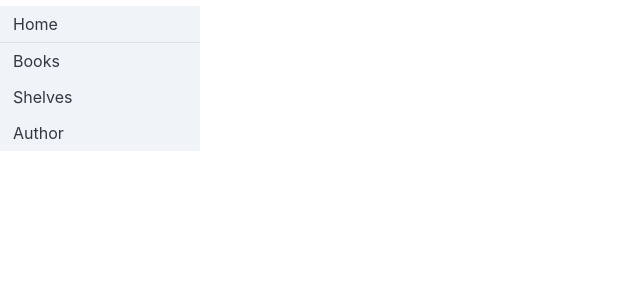
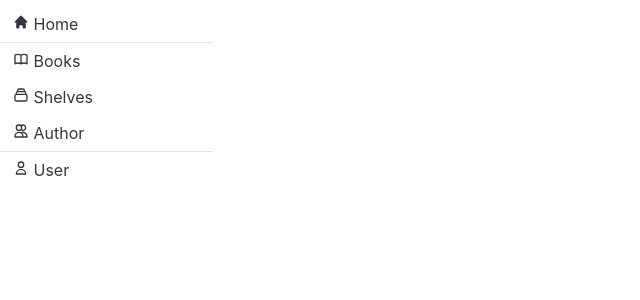
Before and after one commit to waterfox-dev/Alex, a React (Create React App) app in the folder alex-manager/: page / in a window 1280 px wide. Shown: the top 300 px of the page, without its empty margins (0-640 px from the left). Built offline with nearby package versions, Linux system fonts and the light colour scheme; the HTML template or start-up script is replaced by a standard one.

Commit message:
✨ feat(Manager): Add Shelves List

```diff
--- a/alex-manager/package.json
+++ b/alex-manager/package.json
@@ -16,6 +16,7 @@
     "@types/react-dom": "^18.3.0",
     "react": "^18.3.1",
     "react-dom": "^18.3.1",
+    "react-icons": "^5.2.1",
     "react-router-dom": "^6.23.0",
     "react-scripts": "5.0.1",
     "typescript": "^4.9.5",
--- a/alex-manager/src/App.tsx
+++ b/alex-manager/src/App.tsx
@@ -8,6 +8,7 @@ import {
 
 import BookList from './pages/BookList';
 import BookDetail from './pages/BookDetail';
+import ShelvesList from './pages/ShelvesList';
 import MenuBar from './components/MenuBar';
 
 import { Grid } from '@mui/joy';
@@ -19,7 +20,7 @@ function App() {
   return (
     <Router>
       <QueryClientProvider client={queryClient}>
-      <Grid container spacing={2} sx={{ flexGrow: 1 }}>
+      <Grid container  sx={{ flexGrow: 1 }}>
         <Grid xs={2}>
           <MenuBar />
         </Grid>
@@ -27,6 +28,7 @@ function App() {
           <Routes>
             <Route path="/books" element={<BookList />} />
             <Route path="/books/:id" element={<BookDetail />} />
+            <Route path="/shelves" element={<ShelvesList/>} />
           </Routes>
         </Grid>
       </Grid>
--- a/alex-manager/src/components/BookChip.tsx
+++ b/alex-manager/src/components/BookChip.tsx
@@ -3,7 +3,10 @@ import { Badge } from "@mui/joy";
 
 import React from "react";
 
-
+/**
+ * @param availability The availability of the book
+ * @returns The corresponding chip
+ */
 function BookChip({availability}: {availability: string}) {
 
     switch (availability) {
--- /dev/null
+++ b/alex-manager/src/components/ConnectionErrorModal.tsx
@@ -0,0 +1,42 @@
+import { Modal, ModalClose, ModalDialog, Typography } from "@mui/joy";
+import { useState } from "react";
+
+
+function ConnectionErrorModal() {
+    const [open, setOpen] = useState<boolean>(true);
+    return <Modal
+        aria-labelledby="modal-title"
+        aria-describedby="modal-desc"
+        open={open}
+        onClose={() => setOpen(false)}
+        sx={{ display: 'flex', justifyContent: 'center', alignItems: 'center' }}
+    >
+        <ModalDialog
+            variant="outlined"
+            sx={{
+                maxWidth: 500,
+                borderRadius: 'md',
+                p: 3,
+                boxShadow: 'lg',
+            }}
+            color="danger"
+        >
+            <ModalClose variant="plain" sx={{ m: 1 }} />
+            <Typography
+                component="h2"
+                id="modal-title"
+                level="h4"
+                textColor="inherit"
+                fontWeight="lg"
+                mb={1}
+            >
+                An error occured while fetching data
+            </Typography>
+            <Typography id="modal-desc" textColor="text.tertiary">
+                Make sure your internet connection is stable and try again. If the problem persists, please contact the system administrator.
+            </Typography>
+        </ModalDialog>
+    </Modal>
+}
+
+export default ConnectionErrorModal;
--- a/alex-manager/src/components/MenuBar.tsx
+++ b/alex-manager/src/components/MenuBar.tsx
@@ -1,33 +1,47 @@
 import React from "react";
-import {Divider, List, ListItem, ListItemButton, ListItemContent } from "@mui/joy";
+import { Divider, List, ListItem, ListItemButton, ListItemContent } from "@mui/joy";
 import { Link } from "react-router-dom";
+
+import { HiHome } from "react-icons/hi";
+import { HiOutlineBookOpen } from "react-icons/hi";
+import { HiOutlineCollection } from "react-icons/hi";
+import { HiOutlineUsers } from "react-icons/hi";
+import { HiOutlineUser } from "react-icons/hi";
 
 function MenuBar() {
   return (
     <List>
       <Link to="/" style={{ textDecoration: 'none', textDecorationColor: 'none' }}>
-      <ListItem variant="soft">
+        <ListItem variant="plain">
           <ListItemButton>
-            <ListItemContent>Home</ListItemContent>
+            <ListItemContent><HiHome /> Home</ListItemContent>
           </ListItemButton>
-      </ListItem>
+        </ListItem>
       </Link>
       <Divider />
       <Link to="/books" style={{ textDecoration: 'none', textDecorationColor: 'none' }}>
-        <ListItem variant="soft">
-            <ListItemButton>
-              <ListItemContent>Books</ListItemContent>
-            </ListItemButton>
+        <ListItem variant="plain">
+          <ListItemButton>
+            <ListItemContent><HiOutlineBookOpen /> Books</ListItemContent>
+          </ListItemButton>
         </ListItem>
       </Link>
-      <ListItem variant="soft">
+      <Link to="/shelves" style={{ textDecoration: 'none', textDecorationColor: 'none' }}>
+        <ListItem variant="plain">
+          <ListItemButton>
+            <ListItemContent><HiOutlineCollection /> Shelves</ListItemContent>
+          </ListItemButton>
+        </ListItem>
+      </Link>
+      <ListItem variant="plain">
         <ListItemButton>
-          <ListItemContent>Shelves</ListItemContent>
+          <ListItemContent><HiOutlineUsers /> Author</ListItemContent>
         </ListItemButton>
       </ListItem>
-      <ListItem variant="soft">
+      <Divider />
+      <ListItem variant="plain">
         <ListItemButton>
-          <ListItemContent>Author</ListItemContent>
+          <ListItemContent><HiOutlineUser /> User</ListItemContent>
         </ListItemButton>
       </ListItem>
     </List>
--- a/alex-manager/src/pages/BookDetail.tsx
+++ b/alex-manager/src/pages/BookDetail.tsx
@@ -1,8 +1,9 @@
 import { useParams } from "react-router-dom";
-import { Chip, Sheet } from "@mui/joy";
+import { Chip, CircularProgress, Sheet } from "@mui/joy";
 import Book from "../types/book";
 import { useQuery } from "@tanstack/react-query";
 import BookChip from "../components/BookChip";
+import ConnectionErrorModal from "../components/ConnectionErrorModal";
 
 function BookDetail() {
     const { id } = useParams();
@@ -12,9 +13,8 @@ function BookDetail() {
         queryFn: () => fetch(`http://localhost:8000/api/books/${id}`).then(res => res.json()),
     });
 
-    if (isLoading) return <div>Loading...</div>
-    if (isError) return <div>Error...</div>
-
+    if (isLoading) return <CircularProgress value={10}/>
+    if (isError) return <ConnectionErrorModal />
     return (
         <div>
             <h1>{data.title}</h1>
--- a/alex-manager/src/pages/BookList.tsx
+++ b/alex-manager/src/pages/BookList.tsx
@@ -1,4 +1,4 @@
-import { Chip, Sheet, Button, Modal, ModalClose, Typography, ModalDialog } from "@mui/joy";
+import { Chip, Sheet, Button, Modal, ModalClose, Typography, ModalDialog, CircularProgress } from "@mui/joy";
 import Table from "@mui/joy/Table";
 
 import Book from "../types/book";
@@ -6,6 +6,7 @@ import { Link } from "react-router-dom";
 import { useQuery } from "@tanstack/react-query";
 import { useState } from "react";
 import BookBadge from "../components/BookChip";
+import ConnectionErrorModal from "../components/ConnectionErrorModal";
 
 function BookList() {
 
@@ -20,40 +21,8 @@ function BookList() {
 
   data = data as Book[];
 
-  if (isLoading) return <div>Loading...</div>
-  if (isError) return <Modal
-      aria-labelledby="modal-title"
-      aria-describedby="modal-desc"
-      open={open}
-      onClose={() => setOpen(false)}
-      sx={{ display: 'flex', justifyContent: 'center', alignItems: 'center' }}
-    >
-    <ModalDialog
-      variant="outlined"
-      sx={{
-        maxWidth: 500,
-        borderRadius: 'md',
-        p: 3,
-        boxShadow: 'lg',
-      }}
-      color="danger"
-    >
-      <ModalClose variant="plain" sx={{ m: 1 }} />
-      <Typography
-        component="h2"
-        id="modal-title"
-        level="h4"
-        textColor="inherit"
-        fontWeight="lg"
-        mb={1}
-      >
-        An error occured while fetching data
-      </Typography>
-      <Typography id="modal-desc" textColor="text.tertiary">
-        Make sure your internet connection is stable and try again. If the problem persists, please contact the system administrator.
-      </Typography>
-    </ModalDialog>
-  </Modal>
+  if (isLoading) return <CircularProgress value={10} />
+  if (isError) return <ConnectionErrorModal />
 
   return (
     <div>
--- /dev/null
+++ b/alex-manager/src/pages/ShelvesList.tsx
@@ -0,0 +1,53 @@
+import { Chip, Sheet, Button, Modal, ModalClose, Typography, ModalDialog, CircularProgress } from "@mui/joy";
+import Table from "@mui/joy/Table";
+
+import Shelf from "../types/shelf";
+import { Link } from "react-router-dom";
+import { useQuery } from "@tanstack/react-query";
+import { useState } from "react";
+import BookBadge from "../components/BookChip";
+import ConnectionErrorModal from "../components/ConnectionErrorModal";
+
+function ShelfList() {
+
+  var { data, isLoading, isError } = useQuery({
+    queryKey: ['shelves'],
+    queryFn: () => fetch('http://localhost:8000/api/shelves').then(
+      res => res.json()
+    ),
+  });
+
+  data = data as Shelf[];
+
+  if (isLoading) return  <CircularProgress value={10} />
+  if (isError) return <ConnectionErrorModal />
+
+  return (
+    <div>
+      <h1>Shelf List</h1>
+      <Sheet>
+        <Table>
+          <thead>
+            <tr>
+              <th>ID</th>
+              <th>Name</th>
+              <th>Description</th>
+            </tr>
+          </thead>
+          <tbody>
+            {data.map((shelf: Shelf) => (
+              <tr key={shelf.id}>
+                <td>{shelf.id}</td>
+                <td>{shelf.name}</td>
+                <td>{shelf.description}</td>
+              </tr>
+              ))
+            }
+          </tbody>
+        </Table>
+      </Sheet>
+    </div>
+  );
+}
+
+export default ShelfList;
--- a/alex-manager/src/types/shelf.ts
+++ b/alex-manager/src/types/shelf.ts
@@ -1,6 +1,7 @@
 interface Shelf {
     id: number;
     name: string;
+    description: string;
 }
 
 export default Shelf;
```
Also changed, not shown: 1 other file (tests, documents, lock files or other folders).
